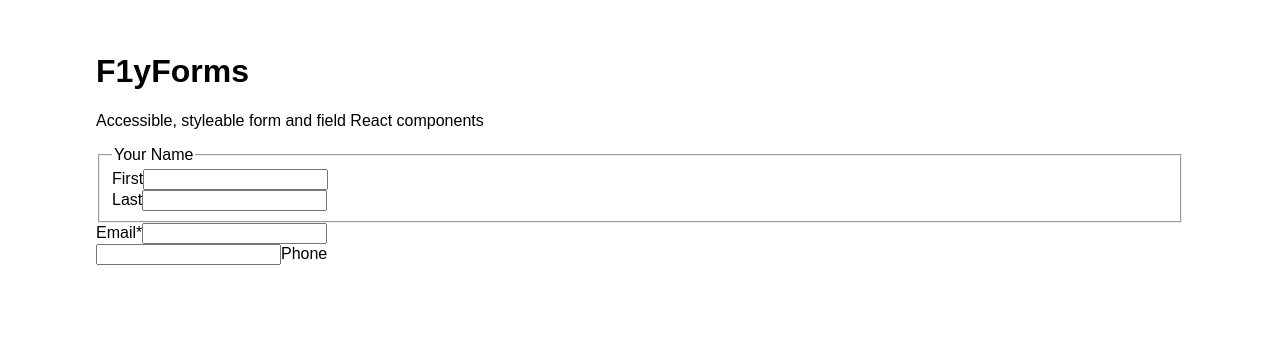
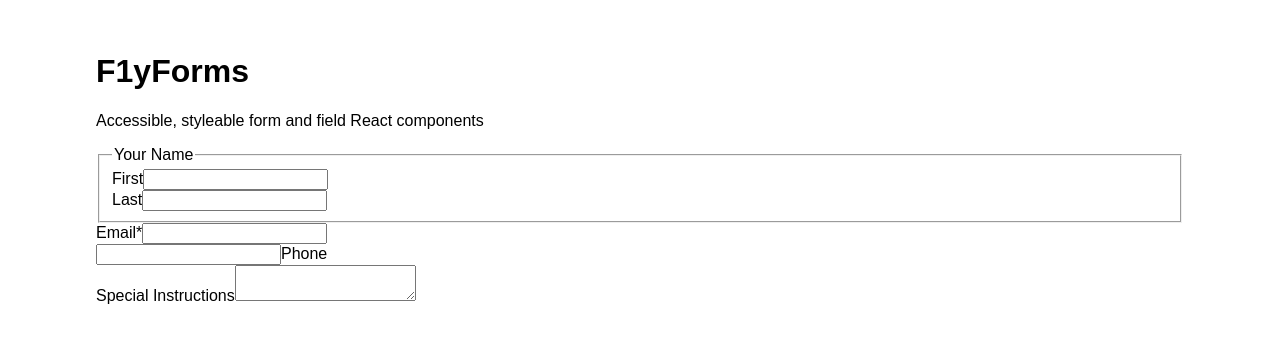
Before and after one commit to stephenbelyea/F1yForms, a React (Create React App) app: page / in a window 1280 px wide. Shown: the top 342 px of the page. Built offline with nearby package versions, Linux system fonts and the light colour scheme.

Commit message:
Textarea field.

```diff
--- a/src/App.js
+++ b/src/App.js
@@ -2,7 +2,8 @@ import React, { Component } from 'react';
 import {
     F1yForm,
     F1yFieldset,
-    F1yField
+    F1yField,
+    F1yTextArea
   } from './components/F1yForms/';
 
 class App extends Component {
@@ -42,6 +43,10 @@ class App extends Component {
             type="tel"
             styling="slick"
           />
+          <F1yTextArea
+            id="instructions"
+            label="Special Instructions"
+          />
         </F1yForm>
       </div>
     );
--- a/src/components/F1yForms/index.js
+++ b/src/components/F1yForms/index.js
@@ -102,9 +102,45 @@ const F1yField = ({
   </div>
 )
 
+const F1yTextArea = ({
+  label = defaultRequired('F1yTextArea', 'label'),
+  id = defaultRequired('F1yTextArea', 'id'),
+  change = defaultFunc,
+  focus = defaultFunc,
+  blur = defaultFunc,
+  value = defaultStr,
+  description = defaultStr,
+  error = defaultStr,
+  required = defaultBool,
+  styling = defaultStyle
+}) => (
+  <div className={`f1y-field f1y-field--textarea f1y-field--${styling}`}>
+    <div className="f1y-field__wrap">
+      {styling === 'simple' &&
+        <label htmlFor={id}>{label}</label>
+      }
+      <textarea
+        id={id}
+        value={value}
+        aria-describedby={describedBy(id, description, error)}
+        aria-required={required}
+        onChange={change}
+        onFocus={focus}
+        onBlur={blur}
+      />
+      {styling === 'slick' &&
+        <label htmlFor={id}>{label}</label>
+      }
+    </div>
+    {showDescription(id, error, 'err')}
+    {showDescription(id, description)}
+  </div>
+)
+
 
 export {
   F1yForm,
   F1yFieldset,
-  F1yField
+  F1yField,
+  F1yTextArea
 }
```
Also changed, not shown: 1 other file (tests, documents, lock files or other folders).
